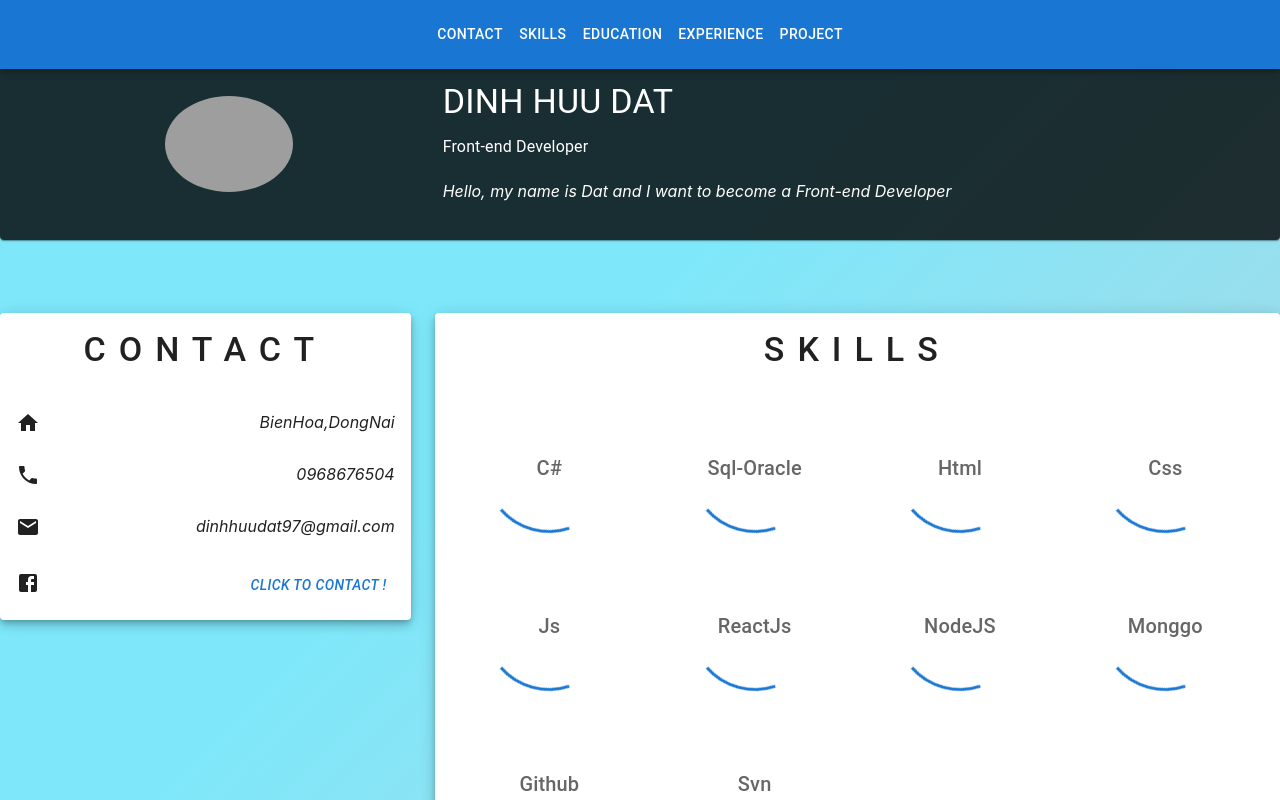
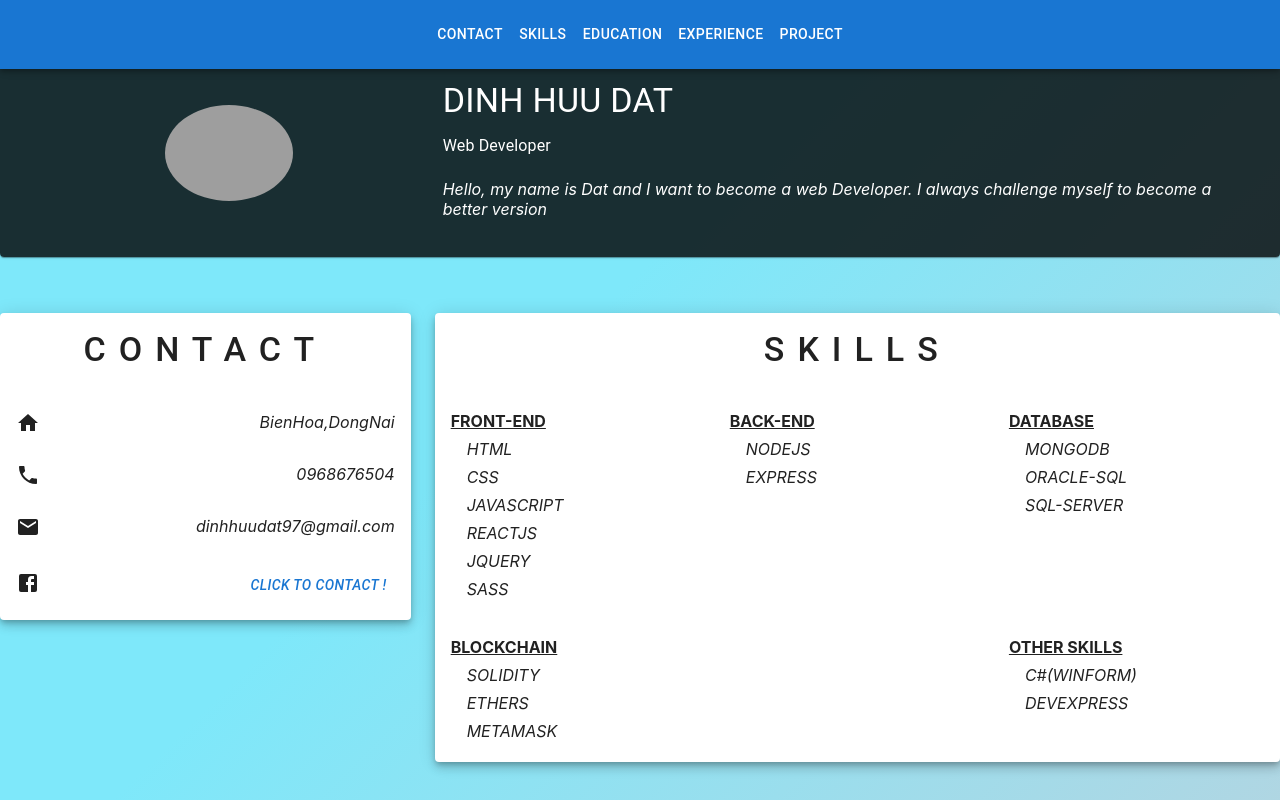
Before and after one commit to dinhhuudat/front-end-cv, a React (Create React App) app: page / in a window 1280 px wide. Shown: the top 800 px of the page. Built offline with nearby package versions, Linux system fonts and the light colour scheme; grey boxes are pictures that could not be loaded.

Commit message:
change skill

```diff
--- a/src/components/Body.js
+++ b/src/components/Body.js
@@ -14,7 +14,6 @@ import SchoolIcon from "@mui/icons-material/School";
 import FacebookIcon from "@mui/icons-material/Facebook";
 
 function Body(props) {
-
   const getExp = persionalData.experianceJobs.map((exp) => (
     <>
       <Grid
@@ -200,47 +199,128 @@ function Body(props) {
     </>
   ));
 
-  const Skills = persionalData.skills.map((skill) => {
-    let randomVal = Math.random() < 0.5 ? 80 : -80;
+  //SKILLS
+  const Skills = () => {
+    const FrontEnd = ["HTML", "CSS", "JAVASCRIPT", "REACTJS", "JQUERY", "SASS"];
+    const BackEnd = ["NODEJS", "EXPRESS"];
+    const DATABASE = ["MONGODB", "ORACLE-SQL", "SQL-SERVER"];
+    const OTHERSKILLS = ["C#(WINFORM)", "DEVEXPRESS"];
+    const BLOCKCHAIN = ["SOLIDITY", "ETHERS", "METAMASK"];
+
+    const BLOCKCHAINData = BLOCKCHAIN.map((val, index) => (
+      <Typography
+        sx={{ mt: 1, ml: 3 ,fontStyle: "italic"}}
+        align="left"
+        variant="inherit"
+        gutterBottom
+      >
+        {val}
+      </Typography>
+    ));
+
+    const FrontEndData = FrontEnd.map((val, index) => (
+      <Typography
+        sx={{ mt: 1, ml: 3 ,fontStyle: "italic"}}
+        align="left"
+        variant="inherit"
+        gutterBottom
+      >
+        {val}
+      </Typography>
+    ));
+
+    const BackEndData = BackEnd.map((val, index) => (
+      <Typography
+      sx={{ mt: 1, ml: 3 ,fontStyle: "italic"}}
+      align="left"
+      variant="inherit"
+      gutterBottom
+      >
+        {val}
+      </Typography>
+    ));
+
+    const DATABASEData = DATABASE.map((val, index) => (
+      <Typography
+      sx={{ mt: 1, ml: 3 ,fontStyle: "italic"}}
+      align="left"
+      variant="inherit"
+      gutterBottom
+      >
+        {val}
+      </Typography>
+    ));
+
+    const OTHERSKILLSData = OTHERSKILLS.map((val, index) => (
+      <Typography
+      sx={{ mt: 1, ml: 3 ,fontStyle: "italic"}}
+      align="left"
+      variant="inherit"
+      gutterBottom
+      >
+        {val}
+      </Typography>
+    ));
+
     return (
-      <Grid item lg={3} sm={4} sx={{ mb: 2, maxWidth: "130px" }}>
-        <Box
-          sx={{
-            mt: 1,
-            position: "relative",
-            display: "inline-flex",
-            width: "100%",
-            margin: "auto",
-          }}
-        >
-          <CircularProgress
-            sx={{
-              width: "100%",
-              margin: "auto",
-            }}
-            size={130}
-            thickness={1}
-          />
-          <Box
-            sx={{
-              top: 0,
-              left: 0,
-              bottom: 0,
-              right: 0,
-              position: "absolute",
-              display: "flex",
-              alignItems: "center",
-              justifyContent: "center",
-            }}
-          >
-            <Typography variant="h6" component="div" color="text.secondary">
-              {skill.language}
-            </Typography>
-          </Box>
-        </Box>
+      <Grid
+        container
+        spacing={2}
+        justifyContent="space-between"
+        alignItems="flex-start"
+      >
+        <Grid item sm={6} lg={4}>
+          <Typography sx={{ mt: 2, ml: 1,textDecoration: "underline", fontWeight: "bold" }}  component="div"
+            gutterBottom
+            align="left"
+            variant="text">
+            FRONT-END
+          </Typography>
+          {FrontEndData}
+        </Grid>
+
+        <Grid item sm={6} lg={4}>
+        <Typography sx={{ mt: 2, ml: 1,textDecoration: "underline", fontWeight: "bold" }}  component="div"
+            gutterBottom
+            align="left"
+            variant="text">
+            BACK-END
+          </Typography>
+          {BackEndData}
+        </Grid>
+
+        <Grid item sm={6} lg={4}>
+        <Typography sx={{ mt: 2, ml: 1,textDecoration: "underline", fontWeight: "bold" }}  component="div"
+            gutterBottom
+            align="left"
+            variant="text">
+            DATABASE
+          </Typography>
+          {DATABASEData}
+        </Grid>
+
+        <Grid item sm={6} lg={4}>
+        <Typography sx={{ mt: 2, ml: 1,textDecoration: "underline", fontWeight: "bold" }}  component="div"
+            gutterBottom
+            align="left"
+            variant="text">
+            BLOCKCHAIN
+          </Typography>
+          {BLOCKCHAINData}
+        </Grid>
+
+        <Grid item sm={6} lg={4}>
+        <Typography sx={{ mt: 2, ml: 1,textDecoration: "underline", fontWeight: "bold" }}  component="div"
+            gutterBottom
+            align="left"
+            variant="text">
+            OTHER SKILLS
+          </Typography>
+          {OTHERSKILLSData}
+        </Grid>
       </Grid>
     );
-  });
+  };
 
   return (
     <>
@@ -253,7 +333,7 @@ function Body(props) {
           justifyContent="space-between"
           alignItems="center"
         >
-          <Paper sx={{ my: 5, mx: "auto", p: 2 }} elevation={6} id='CONTACT'>
+          <Paper sx={{ my: 5, mx: "auto", p: 2 }} elevation={6} id="CONTACT">
             <Typography
               sx={{ mb: 4, fontWeight: 500, letterSpacing: 13 }}
               variant="h4"
@@ -359,11 +439,16 @@ function Body(props) {
           </Paper>
         </Grid>
 
-        <Grid Skills item sm={12} lg={8} id='SKILLS'>
-          <Paper sx={{ my: 5, mx: "auto", p: 2,
-                        // backgroundImage:'url(https://www.fourthday.co.uk/wp-content/uploads/2018/09/check-1-18_1100x600_acf_cropped.png)'
-                        }} elevation={6}
-                >
+        <Grid Skills item sm={12} lg={8} id="SKILLS">
+          <Paper
+            sx={{
+              my: 5,
+              mx: "auto",
+              p: 2,
+              // backgroundImage:'url(https://www.fourthday.co.uk/wp-content/uploads/2018/09/check-1-18_1100x600_acf_cropped.png)'
+            }}
+            elevation={6}
+          >
             <Typography
               sx={{ mb: 4, fontWeight: 500, letterSpacing: 13 }}
               variant="h4"
@@ -374,12 +459,12 @@ function Body(props) {
               SKILLS
             </Typography>
             <Grid container spacing={1} alignItems="center">
-              {Skills}
+              {Skills()}
             </Grid>
           </Paper>
         </Grid>
 
-        <Grid Education item sm={12} lg={4} id='EDUCATION'>
+        <Grid Education item sm={12} lg={4} id="EDUCATION">
           <Paper sx={{ my: 5, mx: "auto", p: 2 }} elevation={6}>
             <Typography
               sx={{ mb: 4, fontWeight: 500, letterSpacing: 13 }}
@@ -394,7 +479,7 @@ function Body(props) {
           </Paper>
         </Grid>
 
-        <Grid Experiance item sm={12} lg={8} id="EXPERIENCE" >
+        <Grid Experiance item sm={12} lg={8} id="EXPERIENCE">
           <Paper sx={{ my: 5, mx: "auto", p: 2 }} elevation={6}>
             <Typography
               sx={{ mb: 4, fontWeight: 500, letterSpacing: 13 }}
--- a/src/components/Header.js
+++ b/src/components/Header.js
@@ -42,13 +42,13 @@ function Header(props) {
                DINH HUU DAT
               </Typography>
               <Typography   gutterBottom>
-                Front-end Developer
+                Web Developer
               </Typography>
             </Grid>
 
             <Grid item>
               <Typography align='left' sx={{fontStyle:'italic'}} variant='inherit' gutterBottom>
-                Hello, my name is Dat and I want to become a Front-end Developer
+              Hello, my name is Dat and I want to become a web Developer. I always challenge myself to become a better version
               </Typography>
 
 
--- a/src/components/menuBar.js
+++ b/src/components/menuBar.js
@@ -25,7 +25,7 @@ const MenuBar = () => {
 
   useEffect(() => {
     experience.current=document.getElementById(scrollVal)
-    experience.current.scrollIntoView({behavior: "smooth"});
+    experience.current.scrollIntoView({behavior: "smooth" });
   }, [scrollVal]);
 
   function handelScrool(e){
--- a/src/data/PersionalData.js
+++ b/src/data/PersionalData.js
@@ -8,18 +8,6 @@ export default {
   expertise: [
     { id: 1, position: "C# developer" },
     { id: 2, position: "Front-end developer" },
-  ],
-  skills: [
-    { id: 1, language: "C#", experiance: "2 Year" },
-    { id: 2, language: "Sql-Oracle", experiance: "2 Year" },
-    { id: 3, language: "Html", experiance: "1 Year" },
-    { id: 4, language: "Css", experiance: "1 Year" },
-    { id: 5, language: "Js", experiance: "1 Year" },
-    { id: 6, language: "ReactJs", experiance: "6 Month" },
-    { id: 7, language: "NodeJS", experiance: "6 Month" },
-    { id: 8, language: "Monggo", experiance: "6 Month" },
-    { id: 9, language: "Github", experiance: "6 Month" },
-    { id: 10, language: "Svn", experiance: "1 Year" },
   ],
   education: [
     {
```
